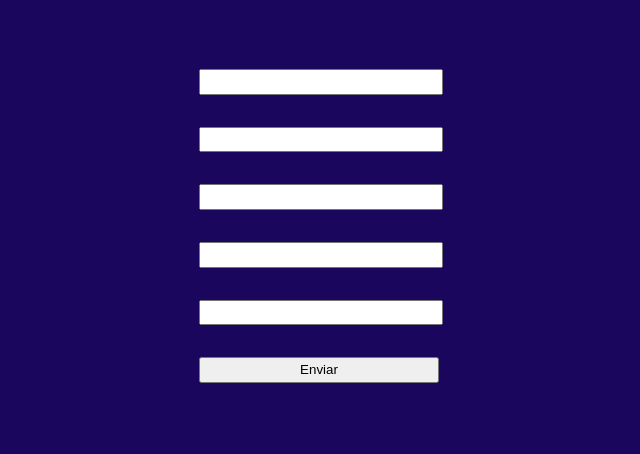
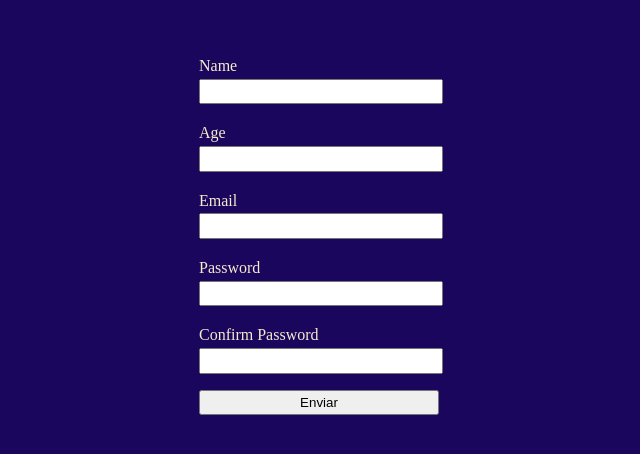
Before and after one commit to WilliamCSA04/guild-dojo, a React (Create React App) app: page / in a window 1280 px wide. Shown: the part 174-628 px from the top of the page, without its empty margins (319-959 px from the left). Built offline with nearby package versions, Linux system fonts and the light colour scheme.

Commit message:
:lipstick: :construction: Added label for inputs

```diff
--- a/src/App.js
+++ b/src/App.js
@@ -16,19 +16,44 @@ const Form = styled.form`
   margin: auto;
   * {
     width: 15rem;
-    margin: 1rem;
+    margin: 0 1rem;
   }
+  label {
+    margin-top: 0.5rem;
+    &:first-of-type {
+      margin-top: 1rem;
+    }
+  }
+  input {
+    margin-bottom: 0.5rem;
+    &:last-of-type {
+      margin-bottom: 1rem;
+    }
+  }
+`;
+
+const Label = styled.label`
+  color: ${props => props.theme.colors.font};
 `;
 
 function App() {
   return (
     <Main>
       <Form>
-        <Input />
-        <Input />
-        <Input type="email" ariaLabel="email" />
-        <Input type="password" ariaLabel="password" />
-        <Input type="password" ariaLabel="confirm password" />
+        <Label htmlFor="name">Name</Label>
+        <Input id="name" ariaLabel="name" />
+        <Label htmlFor="age">Age</Label>
+        <Input id="age" type="number" ariaLabel="age" />
+        <Label htmlFor="email">Email</Label>
+        <Input id="email" type="email" ariaLabel="email" />
+        <Label htmlFor="password">Password</Label>
+        <Input id="password" type="password" ariaLabel="password" />
+        <Label htmlFor="confirm passowrd">Confirm Password</Label>
+        <Input
+          id="confirmPassword"
+          type="password"
+          ariaLabel="confirm password"
+        />
         <Button type="submit" ariaLabel="enviar formulário">
           Enviar
         </Button>
```
